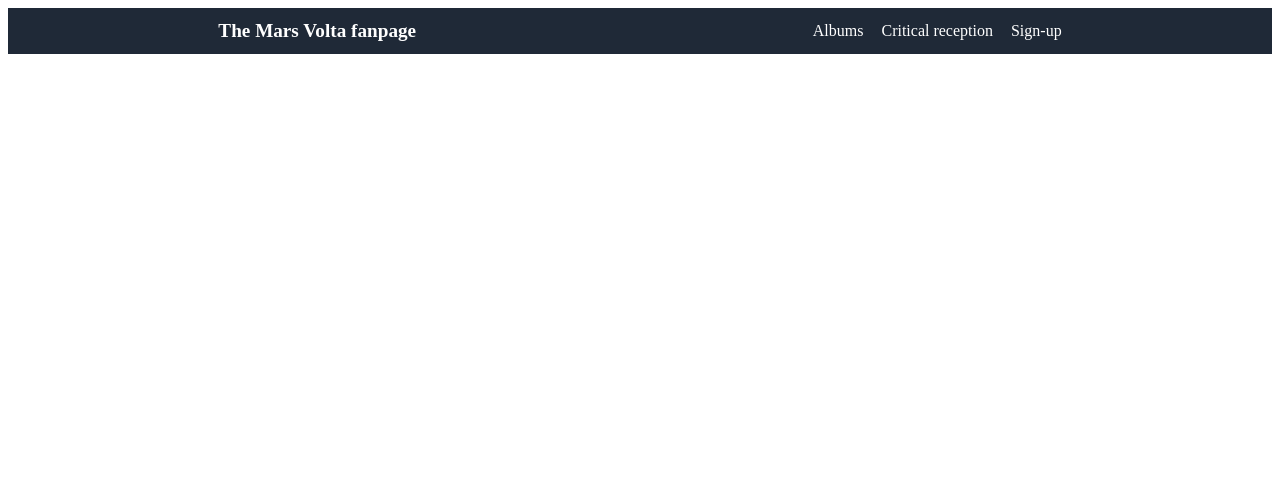
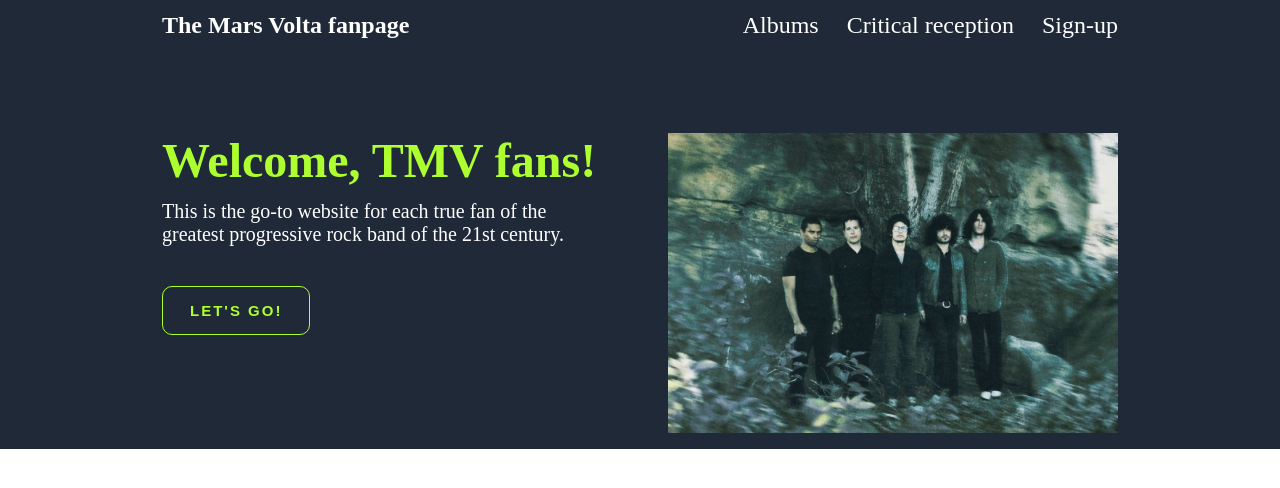
Before and after one commit to dmitriyandrosov1308/landing-page, a plain HTML site: page index.html in a window 1280 px wide. Drawn offline with Linux system fonts and the light colour scheme.

Commit message:
Complete the first section

```diff
--- a/index.html
+++ b/index.html
@@ -2,12 +2,10 @@
 <html lang="en">
 <head>
     <meta charset="UTF-8">
-    <meta http-equiv="X-UA-Compatible" content="IE=edge">
-    <meta name="viewport" content="width=device-width, initial-scale=1.0">
     <title>My webpage</title>
     <link rel="stylesheet" href="./styles.css"
 </head>
-<body>
+<body style="margin: 0px">
     <div class="first">
             <div class="header">
                 <div class="logo">
@@ -21,7 +19,21 @@
             </div>
 
             <div class="description">
-
+                <div class="welcome-text">
+                    <div class="greeting">
+                        Welcome, TMV fans!
+                    </div>
+                    <div class="description-text">
+                        This is the go-to website for each true fan
+                        of the greatest progressive rock band of the 21st century.
+                    </div>
+                    <button class="lets-go">
+                        LET'S GO!
+                    </button>
+                </div>
+                <div class="top-image">
+                    <img src="./images/mars-volta.jpg">
+                </div>
             </div>
     </div>
     <div class="second">
--- a/styles.css
+++ b/styles.css
@@ -1,22 +1,68 @@
-.header {
+.first {
+
     background-color: #1F2937;
     color: white;
     display: flex;
-    justify-content: space-around;
-    align-items: center;
+    align-content: center;
+    flex-direction: column;
+    padding-left: 150px;
+    padding-right: 150px;
+
+}
+
+.header {
+
+    display: flex;
+    align-items: center;                       /* logo + links */
+    justify-content: space-between;
+    margin-bottom: 70px;
     padding: 12px;
 }
 
 .logo {
-    font-size: larger;
-    font-weight: bolder;
+    font-weight: 900;
+    font-size: 24px;
 }
 
 .links {
     display: flex;
-    gap: 18px;
+    font-size: 24px;
+    gap: 28px;
 }
 
 .links a:hover{
     color: greenyellow;
 }
+
+.description {
+    display: flex;
+    justify-content: space-between;
+    padding: 12px;
+}
+
+.welcome-text, .top-image img {
+   width: 450px;
+}
+
+.greeting {
+    color: greenyellow;
+
+    font-weight: 900;
+    font-size: 48px;
+    margin-bottom: 12px;
+}
+.description-text {
+    font-size: 20px;
+}
+
+.lets-go {
+    margin-top: 40px;
+    padding: 1em 1.8em;
+    border: 1px solid greenyellow;
+    background-color: #1F2937;
+    color: greenyellow;
+    letter-spacing: 2px;
+    font-size: 15px;
+    border-radius: 10px;
+    font-weight: bold;
+}
```
Also changed, not shown: images/mars-volta.jpg (added). Lines whose indentation alone changed are shown as unchanged.
